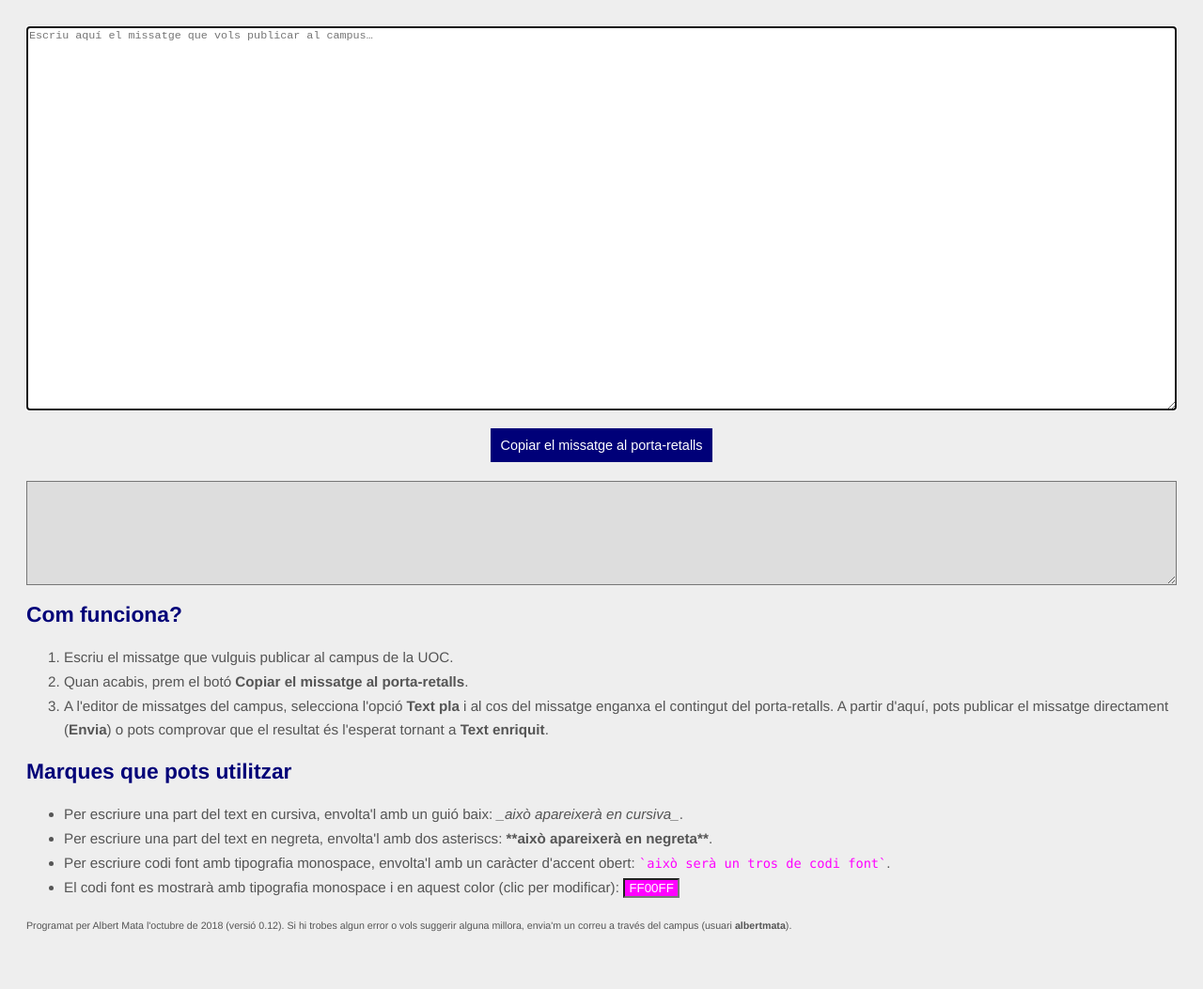
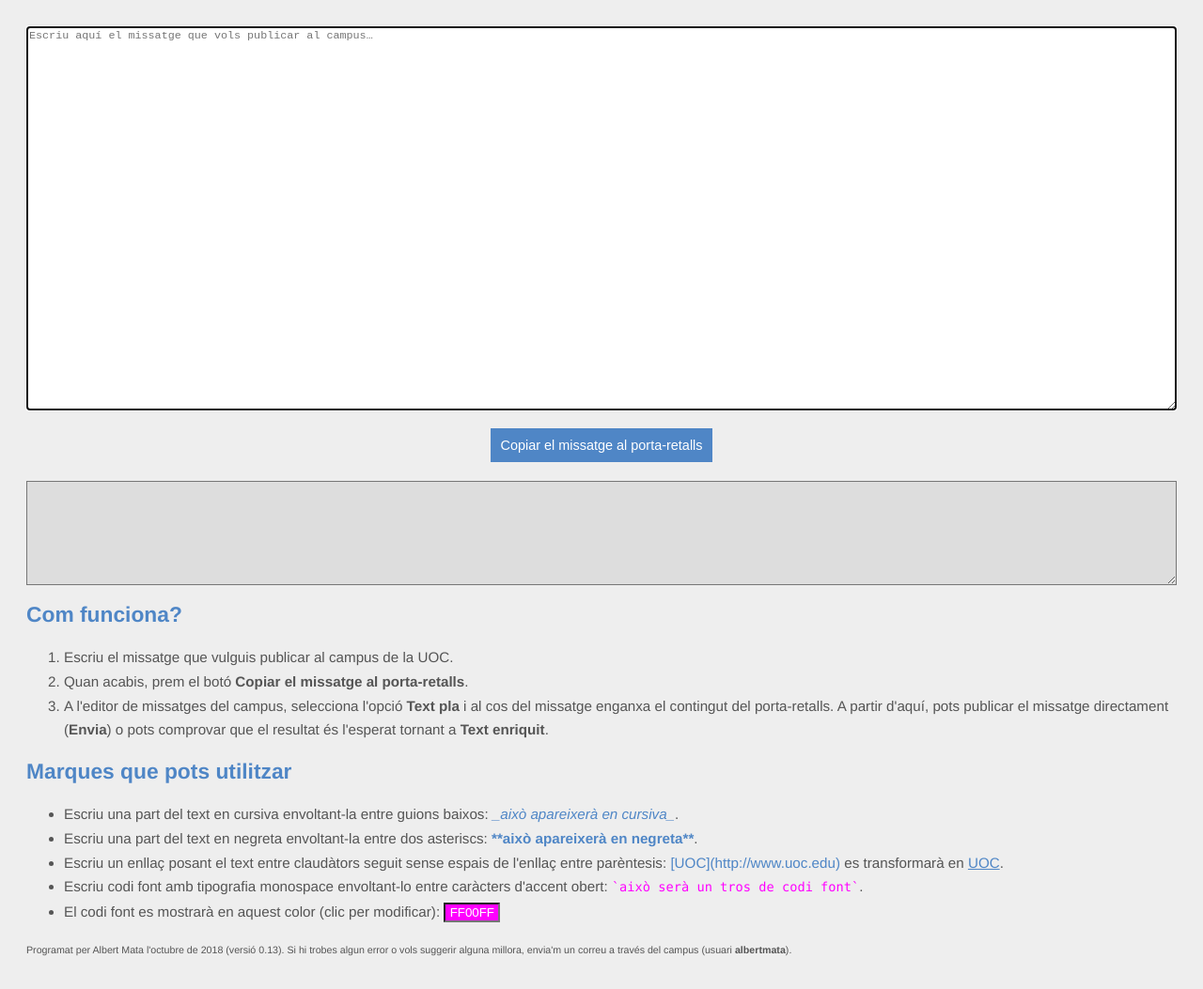
Before and after one commit to almata/UOCTextEnriquit, a plain HTML site: page index.html in a window 1280 px wide. Shown: the whole page at 94% size. Before the commit the page ends 1027 px from the top, so only its background shows below. Drawn offline with Linux system fonts and the light colour scheme.

Commit message:
Enllaços web

```diff
--- a/index.html
+++ b/index.html
@@ -23,12 +23,13 @@
 
 <h2>Marques que pots utilitzar</h2>
 <ul>
-<li>Per escriure una part del text en cursiva, envolta'l amb un guió baix: <em>_això apareixerà en cursiva_</em>.</li>
-<li>Per escriure una part del text en negreta, envolta'l amb dos asteriscs: <strong>**això apareixerà en negreta**</strong>.</li>
-<li>Per escriure codi font amb tipografia monospace, envolta'l amb un caràcter d'accent obert: <code id="code">`això serà un tros de codi font`</code>.</li>
-<li>El codi font es mostrarà amb tipografia monospace i en aquest color (clic per modificar): <input id="color" class="jscolor" value="FF00FF" onchange="changeCodeColor()"></li>
+<li>Escriu una part del text en cursiva envoltant-la entre guions baixos: <span class="color"><em>_això apareixerà en cursiva_</em></span>.</li>
+<li>Escriu una part del text en negreta envoltant-la entre dos asteriscs: <span class="color"><strong>**això apareixerà en negreta**</strong></span>.</li>
+<li>Escriu un enllaç posant el text entre claudàtors seguit sense espais de l'enllaç entre parèntesis: <span class="color">[UOC](http://www.uoc.edu)</span> es transformarà en <a href='http://www.uoc.edu'>UOC</a>.</li>
+<li>Escriu codi font amb tipografia monospace envoltant-lo entre caràcters d'accent obert: <code id="code">`això serà un tros de codi font`</code>.</li>
+<li>El codi font es mostrarà en aquest color (clic per modificar): <input id="color" class="jscolor" value="FF00FF" onchange="changeCodeColor()"></li>
 </ul>
 
-<p><span style="font-size: 8pt;">Programat per Albert Mata l'octubre de 2018 (versió 0.12). Si hi trobes algun error o vols suggerir alguna millora, envia'm un correu a través del campus (usuari <strong>albertmata</strong>).</span></p>
+<p><span style="font-size: 8pt;">Programat per Albert Mata l'octubre de 2018 (versió 0.13). Si hi trobes algun error o vols suggerir alguna millora, envia'm un correu a través del campus (usuari <strong>albertmata</strong>).</span></p>
 </body>
 </html>
--- a/theme.css
+++ b/theme.css
@@ -1,3 +1,7 @@
+:root {
+  --main-color: #4F86C6;
+}
+
 body {
 	background-color: #EEE;
 	padding: 20;
@@ -7,8 +11,8 @@ body {
 	font-family: "Helvetica Neue", Helvetica, Arial, sans-serif;
 }
 
-h1, h2 {
-	color: #000078;
+h1, h2, a {
+	color: var(--main-color);
 }
 
 input.jscolor {
@@ -17,7 +21,7 @@ input.jscolor {
 }
 
 button {
-  background-color: #000078;
+  background-color: var(--main-color);
   border: none;
   color: white;
   padding: 10px;
@@ -34,3 +38,7 @@ code {
   font-size: 0.90em;
 	color: #FF00FF;
 }
+
+span.color {
+	color: var(--main-color);
+}
--- a/uoc.js
+++ b/uoc.js
@@ -12,6 +12,10 @@ function createHtml() {
 			tokens.splice(i, 1, "<span style='color: #" + color + "; font-family: terminal, monaco, monospace; font-size: 10pt;'>",
 				tokens[i].replace(/ /g, "&nbsp;"), "</span>");
 		} else {
+			// Canviem [xxx](yyy) per <a href='yyy'>xxx</a>.
+			var regex = /\[(.*?)\]\((.*?)\)/g;
+			tokens[i] = tokens[i].replace(regex, htmlLinkFrom);
+
 			// Canviem ** per etiquetes <strong> i </strong> segons correspongui.
 			var strong = tokens[i].split("**");
 			for (j = strong.length - 1; j >= 0; j--) {
@@ -60,3 +64,8 @@ function copyToClipboard() {
 function changeCodeColor() {
 	document.getElementById("code").style.color = document.getElementById("color").value;
 }
+
+function htmlLinkFrom(match) {
+	var tokens = match.split(/[\[\(\)\]]/).filter(n => n != "");
+	return "<a href='" + tokens[1] + "'>" + tokens[0] + "</a>";
+}
```
